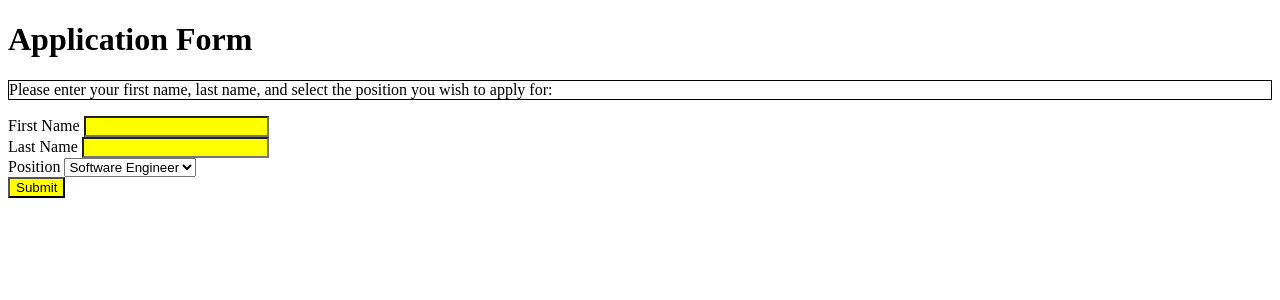
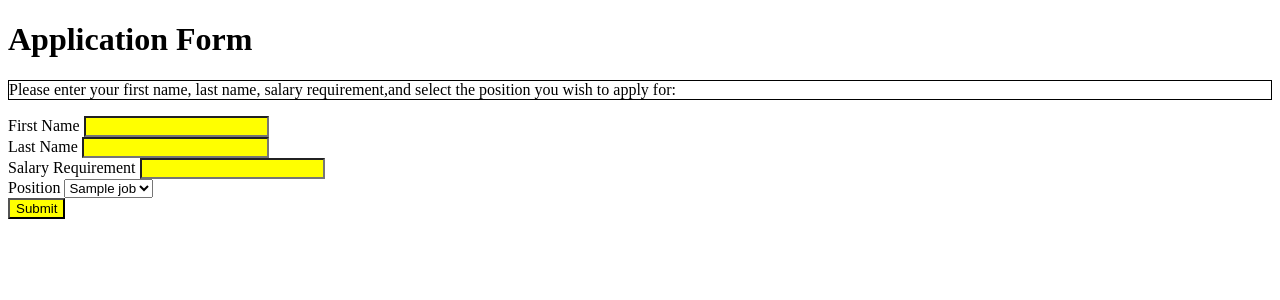
Before and after one commit to atrnh/hb-assessments, a Python web app: template wk3/flask/templates/application-response.html in a window 1280 px wide. Shown: the top 300 px of the page. Run offline with Jinja, Linux system fonts and the light colour scheme; the template is opened without the code that fills it: most values are stand-ins (such as "Sample title", 1, 10 or a date in 2020).

```diff
--- a/wk3/flask/templates/application-response.html
+++ b/wk3/flask/templates/application-response.html
@@ -7,18 +7,19 @@
 </head>
 <body>
   <h1>Application Form</h1>
-  <p>Please enter your first name, last name, and select the position you wish
-  to apply for: </p>
+  <p>Please enter your first name, last name, salary requirement,and select the
+  position you wish to apply for: </p>
 
   <form action="/application-success">
     <label>First Name <input type="text" name="first_name"></label></br>
     <label>Last Name <input type="text" name="last_name"></label></br>
+    <label>Salary Requirement <input type="text" name="salary"></label></br>
     <label>
       Position
-      <select name="job_title">
-        <option value="software engineer">Software Engineer</option>
-        <option value="qa engineer">QA Engineer</option>
-        <option value="product manager">Product Manager</option>
+      <select name="job">
+        {% for job in jobs %}
+          <option value="{{ job }}">{{ job }}</option>
+        {% endfor %}
       </select>
     </label></br>
     <input type="submit">
```
Also changed, not shown: wk3/flask/server.py (+23 -1 lines), wk3/flask/templates/application-success.html (added, +13 -0 lines).
